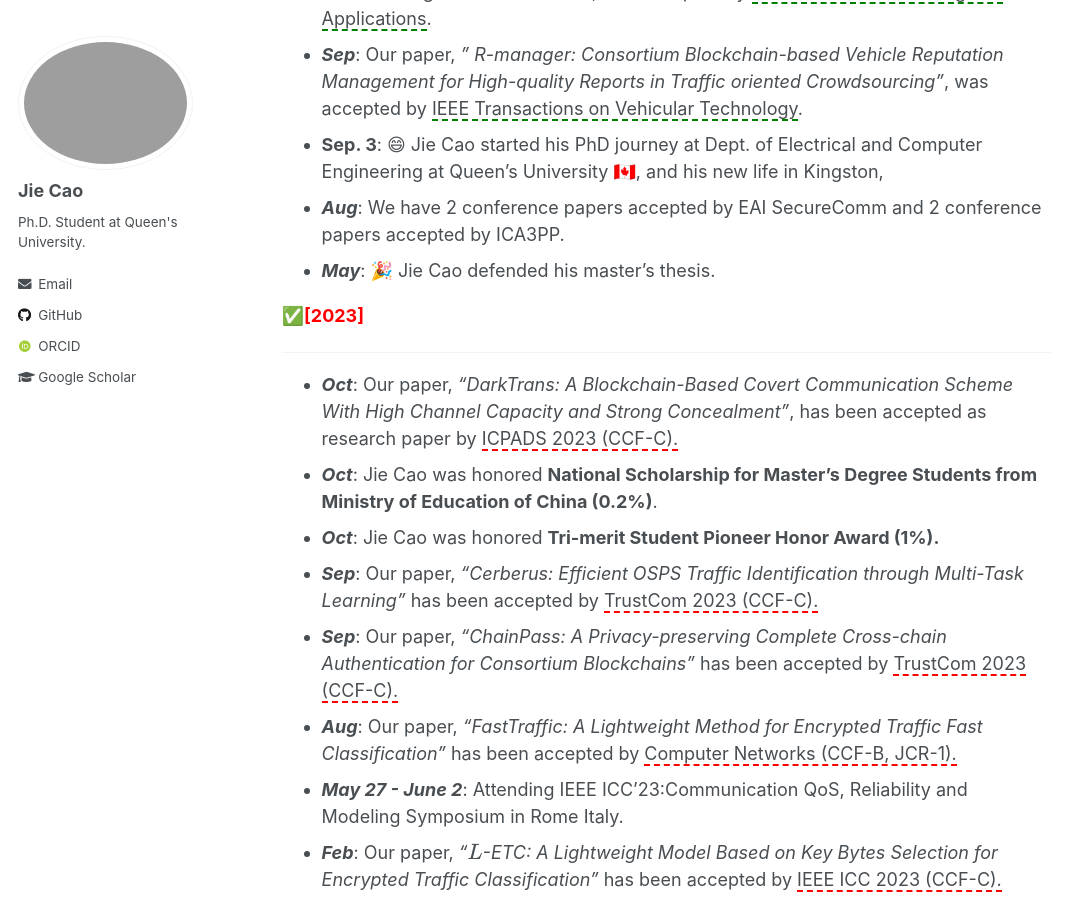
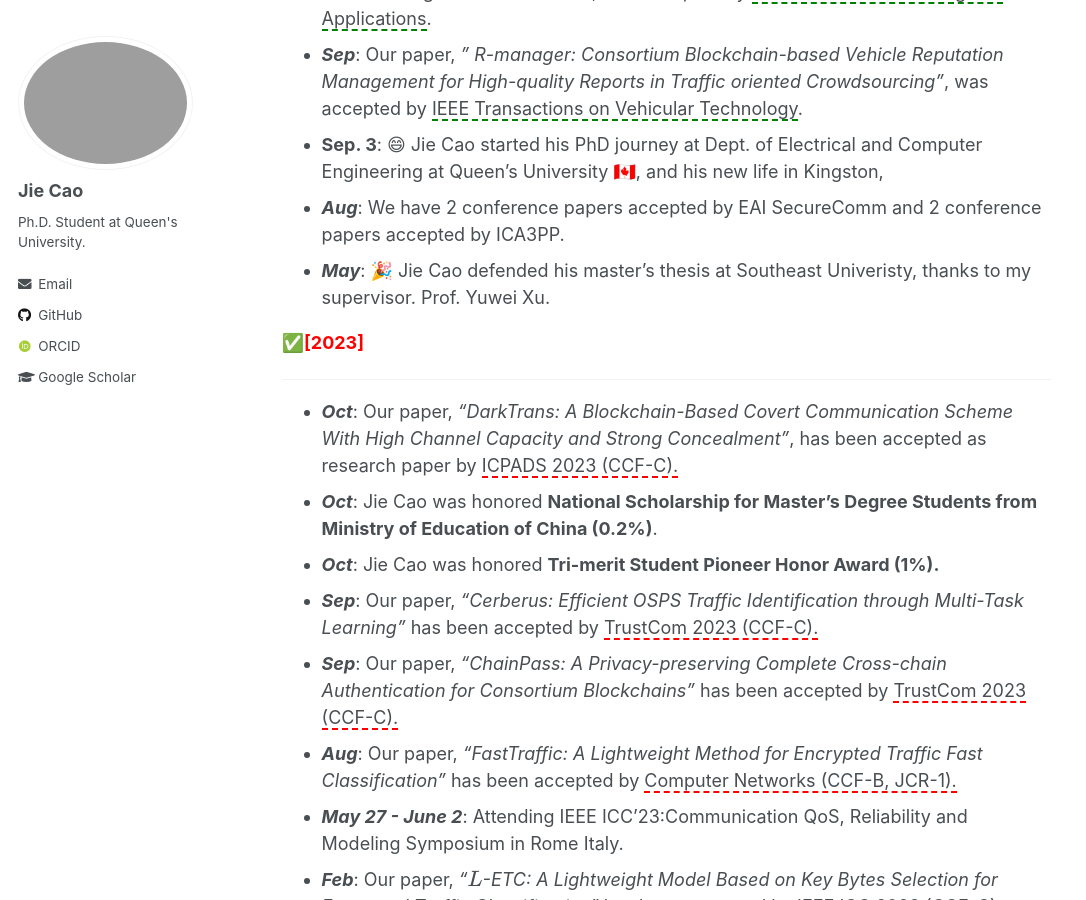
Before and after one commit to JieJayCao/JieJayCao.github.io, a Jekyll site: the page built from _pages/about.md, in a window 1280 px wide and 900 px high, scrolled down 548 px. Shown: the whole window, without its empty margins (0-1086 px from the left). Built offline with Jekyll 4.4.1, drawn with Linux system fonts in a browser that asks for light colours; some web fonts are replaced; formulas are drawn with MathJax 3.

Commit message:
Update about.md

```diff
--- a/_pages/about.md
+++ b/_pages/about.md
@@ -19,7 +19,7 @@
 - ***Sep***: Our paper, *" R-manager: Consortium Blockchain-based Vehicle Reputation Management for High-quality Reports in Traffic oriented Crowdsourcing"*, was accepted by <span style="border-bottom: 2px dashed green;">IEEE Transactions on Vehicular Technology</span>.
 - **Sep. 3**: 😄 Jie Cao started his PhD journey at Dept. of Electrical and Computer Engineering at Queen's University 🇨🇦, and his new life in Kingston,
 - ***Aug***: We have 2 conference papers accepted by EAI SecureComm and 2 conference papers accepted by ICA3PP.
-- ***May***: 🎉 Jie Cao defended his master's thesis.
+- ***May***: 🎉 Jie Cao defended his master's thesis at Southeast Univeristy, thanks to my supervisor. Prof. Yuwei Xu.
 
 
 
```
